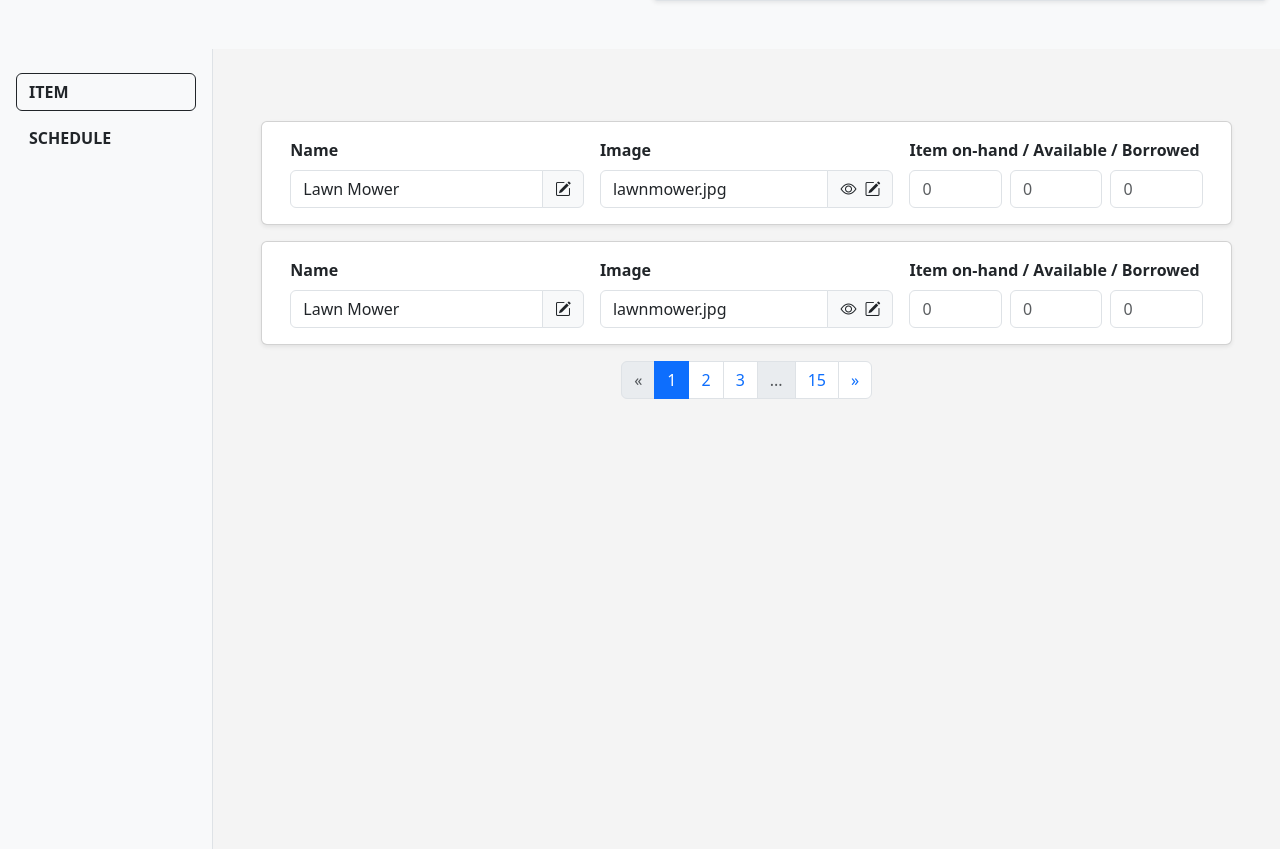
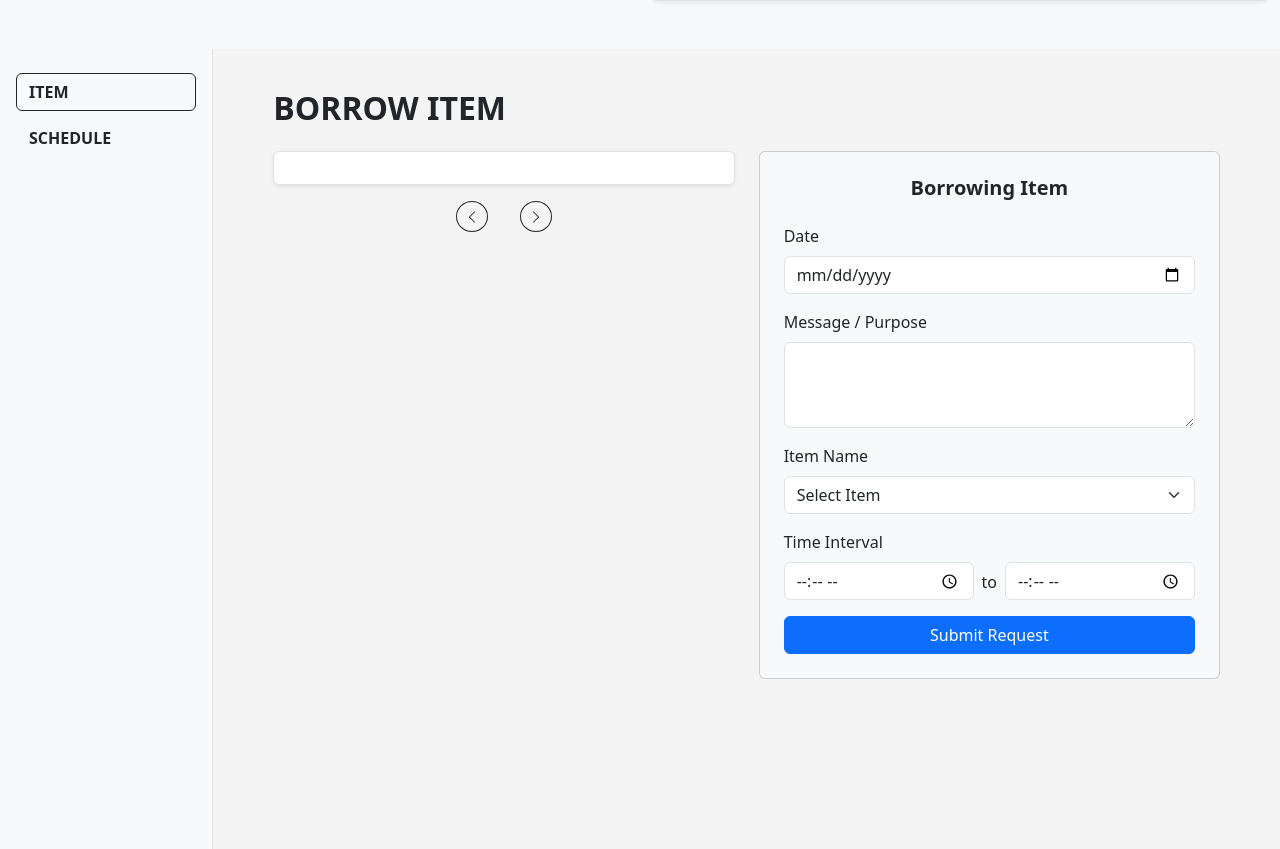
Before and after one commit to iReaching/CAP1, a PHP site: page /homeowner_homepage.php in a window 1280 px wide. Shown: the part 1731-2580 px from the top of the page. Run offline with PHP 8.4, Linux system fonts and the light colour scheme; the visitor is signed in with stand-in values (Sample User, id 1); data that the repository does not hold is empty.

Commit message:
item section finished for homeowner side

```diff
--- a/homeowner_homepage.php
+++ b/homeowner_homepage.php
@@ -30,8 +30,6 @@ $stmt = $conn->query("SELECT * FROM amenities");
 if ($stmt && $stmt->num_rows > 0) {
     $amenities = $stmt->fetch_all(MYSQLI_ASSOC);
 }
-
-
 ?>
 
 
@@ -322,135 +320,105 @@ if ($stmt && $stmt->num_rows > 0) {
  <!-- items section -->
 <div class="container-fluid">
   <div class="row">
-
     <!-- Sidebar -->
     <nav class="col-md-2 bg-light vh-100 d-flex flex-column align-items-start py-4 px-3 border-end">
       <div id="highlightBar" class="position-absolute start-0 top-0 bg-primary" style="width: 4px; height: 42px; transition: top 0.3s ease;"></div>
-
       <a href="#items-section" class="btn w-100 text-start mb-2 fw-bold active" id="tab-item">ITEM</a>
       <a href="#schedule-section" class="btn w-100 text-start mb-2 fw-bold" id="tab-schedule">SCHEDULE</a>
     </nav>
+
     <!-- Content Area -->
     <main class="col-md-10 py-4 px-5">
-  <section class="mt-5" id="items-section">
+      <section class="mt-3" id="items-section">
         <div class="container-fluid">
+          <h2 class="fw-bold mb-4">BORROW ITEM</h2>
           <div class="row">
-
-  <!-- Single Item Card Start -->
-  <div class="card mb-3 shadow-sm">
-    <div class="card-body">
-      <div class="row g-3 align-items-center">
-        <!-- Item Name -->
-        <div class="col-md-4">
-          <label class="form-label fw-semibold">Name</label>
-          <div class="input-group">
-            <input type="text" class="form-control" value="Lawn Mower" readonly>
-            <span class="input-group-text bg-light">
-              <i class="bi bi-pencil-square"></i>
-            </span>
+            <!-- Left side: Paginated Item Display with JavaScript -->
+              <div class="col-md-6">
+                <div id="itemPaginationWrapper" class="border rounded p-3 bg-white shadow-sm">
+                  <?php
+                  $items_result = $conn->query("SELECT * FROM items");
+                  $items = $items_result->fetch_all(MYSQLI_ASSOC);
+                  foreach ($items as $index => $item): ?>
+                    <div class="item-slide <?= $index === 0 ? '' : 'd-none' ?>">
+                      <div class="card p-3 mb-3">
+                        <img src="uploads/<?= htmlspecialchars($item['image']) ?>" class="img-fluid rounded mb-2" style="max-height: 250px; object-fit: contain;" alt="<?= htmlspecialchars($item['name']) ?>">
+                        <div class="text-center fw-bold"><?= htmlspecialchars($item['name']) ?></div>
+                        <p class="small text-muted"><?= htmlspecialchars($item['description']) ?></p>
+                        <div class="d-flex justify-content-between">
+                          <span>Available: <?= $item['available'] ?></span>
+                          <span>Borrowed: <?= $item['borrowed'] ?></span>
                         </div>
                       </div>
+                    </div>
+                  <?php endforeach; ?>
+                </div>
 
-        <!-- Image Info -->
-        <div class="col-md-4">
-          <label class="form-label fw-semibold">Image</label>
-          <div class="input-group">
-            <input type="text" class="form-control" value="lawnmower.jpg" readonly>
-            <span class="input-group-text bg-light">
-              <i class="bi bi-eye me-2"></i>
-              <i class="bi bi-pencil-square"></i>
-            </span>
+                <!-- Pagination -->
+                  <div class="d-flex justify-content-center align-items-center mt-3 gap-3">
+                    <button id="prevItemBtn" class="btn btn-outline-dark btn-sm rounded-circle">
+                      <i class="bi bi-chevron-left"></i>
+                    </button>
+
+                    <div id="itemPaginationDots" class="d-flex gap-3"></div>
+
+                    <button id="nextItemBtn" class="btn btn-outline-dark btn-sm rounded-circle">
+                      <i class="bi bi-chevron-right"></i>
+                    </button>
+                  </div>
+
+              </div>
+
+
+            <!-- Right side: Borrowing Form -->
+            <div class="col-md-6">
+              <div class="card p-4 bg-light">
+                <h5 class="text-center fw-bold mb-4">Borrowing Item</h5>
+                <form action="schedule_item.php" method="POST">
+                  <div class="mb-3">
+                    <label class="form-label">Date</label>
+                    <input type="date" class="form-control" name="request_date" required>
+                  </div>
+                  <div class="mb-3">
+                    <label class="form-label">Message / Purpose</label>
+                    <textarea class="form-control" name="message" rows="3"></textarea>
+                  </div>
+                  <div class="mb-3">
+                    <label class="form-label">Item Name</label>
+                    <select name="item_id" class="form-select" required>
+                      <option value="">Select Item</option>
+                      <?php $items_result = $conn->query("SELECT id, name FROM items");
+                      while ($it = $items_result->fetch_assoc()): ?>
+                        <option value="<?= $it['id'] ?>"><?= htmlspecialchars($it['name']) ?></option>
+                      <?php endwhile; ?>
+                    </select>
+                  </div>
+                  <div class="mb-3">
+                    <label class="form-label">Time Interval</label>
+                    <div class="d-flex gap-2">
+                      <input type="time" class="form-control" name="time_start" required>
+                      <span class="mt-2">to</span>
+                      <input type="time" class="form-control" name="time_end" required>
                     </div>
                   </div>
-
-        <!-- Quantity Info -->
-        <div class="col-md-4">
-          <label class="form-label fw-semibold">Item on-hand / Available / Borrowed</label>
-          <div class="d-flex gap-2">
-            <input type="text" class="form-control" placeholder="0" readonly>
-            <input type="text" class="form-control" placeholder="0" readonly>
-            <input type="text" class="form-control" placeholder="0" readonly>
+                  <button class="btn btn-primary w-100">Submit Request</button>
+                </form>
               </div>
             </div>
           </div>
         </div>
-  </div>
-
-
-  <div class="card mb-3 shadow-sm">
-    <div class="card-body">
-      <div class="row g-3 align-items-center">
-        <!-- Item Name -->
-        <div class="col-md-4">
-          <label class="form-label fw-semibold">Name</label>
-          <div class="input-group">
-            <input type="text" class="form-control" value="Lawn Mower" readonly>
-            <span class="input-group-text bg-light">
-              <i class="bi bi-pencil-square"></i>
-            </span>
-          </div>
-        </div>
-
-        <!-- Image Info -->
-        <div class="col-md-4">
-          <label class="form-label fw-semibold">Image</label>
-          <div class="input-group">
-            <input type="text" class="form-control" value="lawnmower.jpg" readonly>
-            <span class="input-group-text bg-light">
-              <i class="bi bi-eye me-2"></i>
-              <i class="bi bi-pencil-square"></i>
-            </span>
-          </div>
-        </div>
-
-        <!-- Quantity Info -->
-        <div class="col-md-4">
-          <label class="form-label fw-semibold">Item on-hand / Available / Borrowed</label>
-          <div class="d-flex gap-2">
-            <input type="text" class="form-control" placeholder="0" readonly>
-            <input type="text" class="form-control" placeholder="0" readonly>
-            <input type="text" class="form-control" placeholder="0" readonly>
-          </div>
-        </div>
-      </div>
-    </div>
-  </div>
-  <!-- Single Item Card End -->
-
-  <!-- Repeat the card above for more items... -->
-
-  <!-- Pagination -->
-  <nav aria-label="Items pagination">
-    <ul class="pagination justify-content-center">
-      <li class="page-item disabled"><a class="page-link">«</a></li>
-      <li class="page-item active"><a class="page-link">1</a></li>
-      <li class="page-item"><a class="page-link">2</a></li>
-      <li class="page-item"><a class="page-link">3</a></li>
-      <li class="page-item disabled"><a class="page-link">...</a></li>
-      <li class="page-item"><a class="page-link">15</a></li>
-      <li class="page-item"><a class="page-link">»</a></li>
-    </ul>
-  </nav>
       </section>
 
-      <!-- SCHEDULE SECTION (hidden by default) -->
+      <!-- Schedule Section -->
       <section id="schedule-section" style="display: none;">
-        <!-- Schedule Tabs -->
-<div class="mb-4 border rounded overflow-hidden">
-  <div class="d-flex">
-    <button id="tab-ongoing" class="w-50 btn border-0 fw-bold py-3 bg-info text-white">ONGOING</button>
-    <button id="tab-borrowed" class="w-50 btn border-0 fw-bold py-3 bg-white text-dark">BORROWED</button>
-  </div>
-</div>
-
-<!-- Ongoing Table -->
-<div id="ongoing-table">
-  <div class="table-responsive border rounded p-3">
+        <div class="container-fluid">
+          <h4 class="text-center fw-bold bg-info text-white py-2">BORROWED</h4>
+          <div class="border rounded p-3 bg-white">
             <table class="table table-bordered align-middle text-center">
               <thead class="table-light">
                 <tr>
-          <th>Borrower's NAME</th>
-          <th>Borrowed Item</th>
+                  <th>Name</th>
+                  <th>Item</th>
                   <th>Time Start</th>
                   <th>Time Returned</th>
                   <th>Date Start</th>
@@ -458,49 +426,25 @@ if ($stmt && $stmt->num_rows > 0) {
                 </tr>
               </thead>
               <tbody>
+                <?php if (!empty($schedules)):
+                  foreach ($schedules as $sched): ?>
                   <tr>
-          <td><input class="form-control" readonly></td>
-          <td><input class="form-control" readonly></td>
-          <td><input class="form-control" readonly></td>
-          <td><input class="form-control" readonly></td>
-          <td><input class="form-control" readonly></td>
-          <td><input class="form-control" readonly></td>
+                    <td><?= htmlspecialchars($_SESSION['full_name'] ?? 'Homeowner') ?></td>
+                    <td><?= htmlspecialchars($sched['item_name']) ?></td>
+                    <td><?= htmlspecialchars($sched['time_start']) ?></td>
+                    <td><?= htmlspecialchars($sched['time_end']) ?></td>
+                    <td><?= htmlspecialchars($sched['request_date']) ?></td>
+                    <td><?= htmlspecialchars($sched['status'] === 'approved' ? $sched['request_date'] : '-') ?></td>
                   </tr>
-        <!-- Repeat <tr> as needed -->
+                <?php endforeach; else: ?>
+                  <tr>
+                    <td colspan="6" class="text-muted">No scheduled items.</td>
+                  </tr>
+                <?php endif; ?>
               </tbody>
             </table>
           </div>
         </div>
-
-<!-- Borrowed Table (Initially Hidden) -->
-<div id="borrowed-table" style="display: none;">
-  <div class="table-responsive border rounded p-3">
-    <table class="table table-bordered align-middle text-center">
-      <thead class="table-light">
-        <tr>
-          <th>Borrower's NAME</th>
-          <th>Borrowed Item</th>
-          <th>Time Start</th>
-          <th>Time Returned</th>
-          <th>Date Start</th>
-          <th>Date Returned</th>
-        </tr>
-      </thead>
-      <tbody>
-        <tr>
-          <td><input class="form-control" readonly></td>
-          <td><input class="form-control" readonly></td>
-          <td><input class="form-control" readonly></td>
-          <td><input class="form-control" readonly></td>
-          <td><input class="form-control" readonly></td>
-          <td><input class="form-control" readonly></td>
-        </tr>
-        <!-- Repeat <tr> as needed -->
-      </tbody>
-    </table>
-  </div>
-</div>
-
       </section>
     </main>
   </div>
@@ -1056,6 +1000,54 @@ document.addEventListener("DOMContentLoaded", function () {
 });
 </script>
 
+<!-- item section pagination -->
+<script>
+  document.addEventListener("DOMContentLoaded", function () {
+    const slides = document.querySelectorAll(".item-slide");
+    const dotsContainer = document.getElementById("itemPaginationDots");
+    const prevBtn = document.getElementById("prevItemBtn");
+    const nextBtn = document.getElementById("nextItemBtn");
+    let currentIndex = 0;
+
+    function renderDots() {
+  dotsContainer.innerHTML = '';
+  slides.forEach((_, i) => {
+    const dot = document.createElement('span');
+    dot.className = 'dot rounded-circle';
+    dot.style.width = '10px';
+    dot.style.height = '10px';
+    dot.style.display = 'inline-block';
+    dot.style.cursor = 'pointer';
+    dot.style.backgroundColor = i === currentIndex ? '#000' : '#ccc';
+    dot.addEventListener('click', () => {
+      currentIndex = i;
+      showSlide(currentIndex);
+    });
+    dotsContainer.appendChild(dot);
+  });
+}
+
+
+    function showSlide(index) {
+      slides.forEach((slide, i) => {
+        slide.classList.toggle('d-none', i !== index);
+      });
+      renderDots();
+    }
+
+    prevBtn.addEventListener("click", function () {
+      currentIndex = (currentIndex - 1 + slides.length) % slides.length;
+      showSlide(currentIndex);
+    });
+
+    nextBtn.addEventListener("click", function () {
+      currentIndex = (currentIndex + 1) % slides.length;
+      showSlide(currentIndex);
+    });
+
+    showSlide(currentIndex);
+  });
+</script>
 
 
 
```
Also changed, not shown: homepage.php (+105 -108 lines), schedule_item.php (added, +31 -0 lines), uploads/istockphoto-941224542-612x612.jpg (added). Lines whose indentation alone changed are shown as unchanged.
